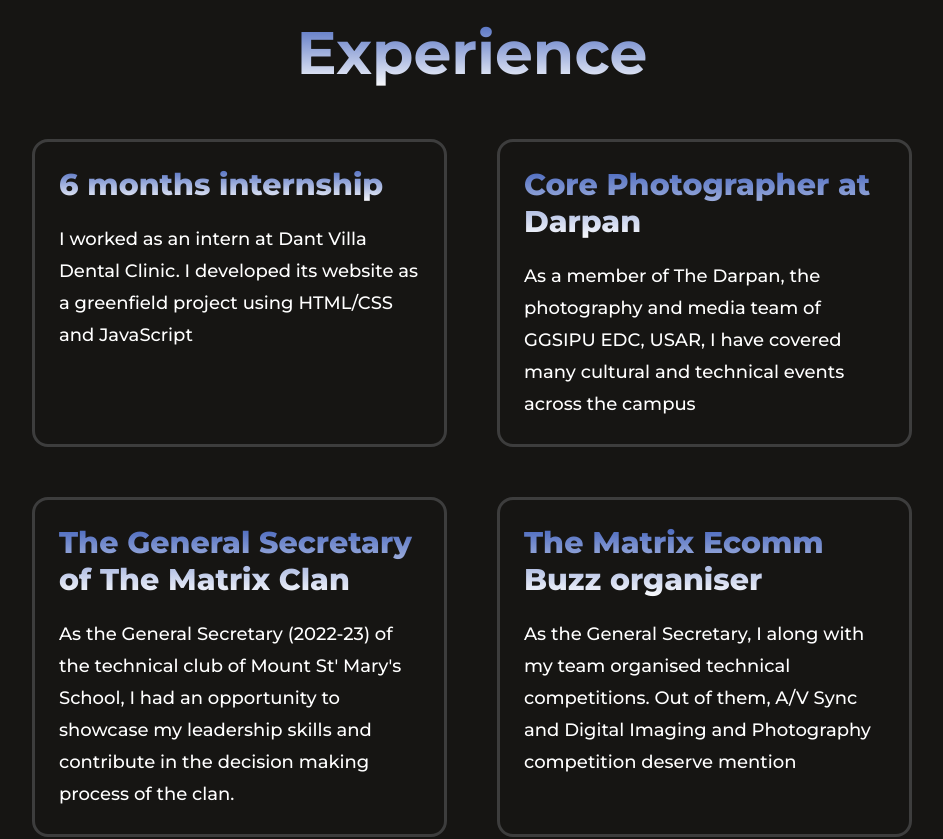
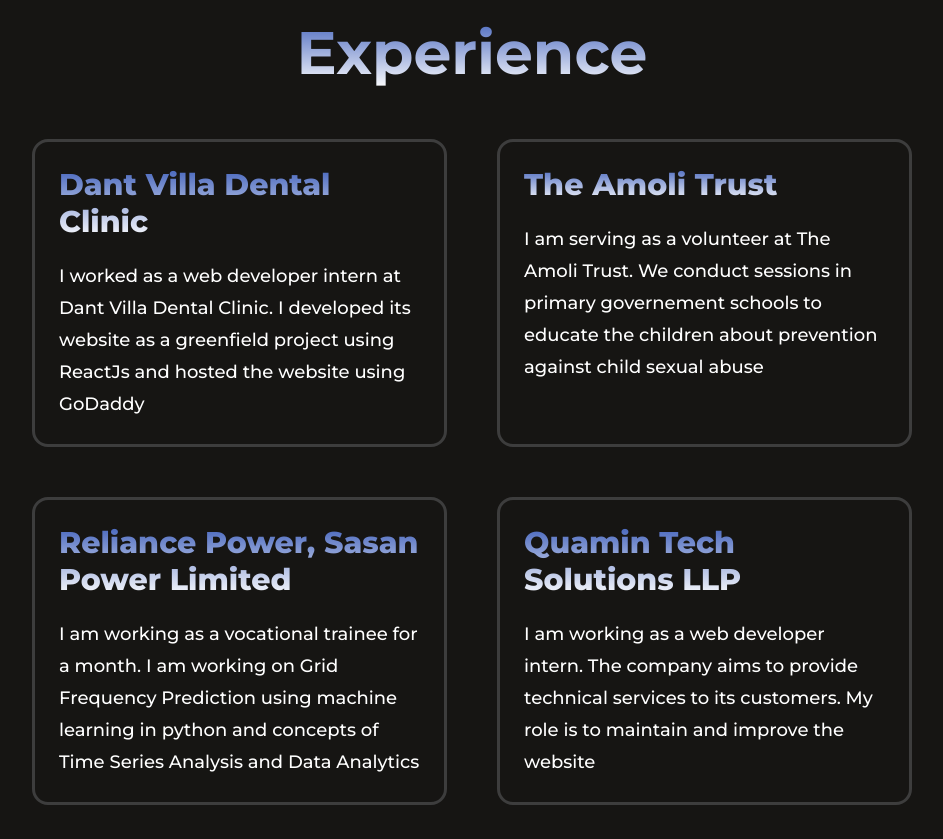
Before and after one commit to EshaanGupta1011/Portfolio, a React (Vite) app: page / in a window 1280 px wide. Shown: the part 1700-2539 px from the top of the page, without its empty margins (168-1111 px from the left). Built offline with nearby package versions, Linux system fonts and the light colour scheme.

Commit message:
updated the experience part

```diff
--- a/src/assets/experience.js
+++ b/src/assets/experience.js
@@ -1,8 +1,24 @@
 const experience = [
   {
-    title: "6 months internship",
-    desc: "I worked as an intern at Dant Villa Dental Clinic. I developed its website as a greenfield project using HTML/CSS and JavaScript",
+    title: "Dant Villa Dental Clinic",
+    desc: "I worked as a web developer intern at Dant Villa Dental Clinic. I developed its website as a greenfield project using ReactJs and hosted the website using GoDaddy",
   },
+
+  {
+    title: "The Amoli Trust",
+    desc: "I am serving as a volunteer at The Amoli Trust. We conduct sessions in primary governement schools to educate the children about prevention against child sexual abuse",
+  },
+
+  {
+    title: "Reliance Power, Sasan Power Limited",
+    desc: "I am working as a vocational trainee for a month. I am working on Grid Frequency Prediction using machine learning in python and concepts of Time Series Analysis and Data Analytics",
+  },
+
+  {
+    title: "Quamin Tech Solutions LLP",
+    desc: "I am working as a web developer intern. The company aims to provide technical services to its customers. My role is to maintain and improve the website ",
+  },
+
   {
     title: "Core Photographer at Darpan",
     desc: "As a member of The Darpan, the photography and media team of GGSIPU EDC, USAR, I have covered many cultural and technical events across the campus",
@@ -11,10 +27,6 @@
     title: " The General Secretary of The Matrix Clan",
     desc: "As the General Secretary (2022-23) of the technical club of Mount St' Mary's School, I had an opportunity to showcase my leadership skills and contribute in the decision making process of the clan.",
   },
-  {
-    title: "The Matrix Ecomm Buzz organiser",
-    desc: "As the General Secretary, I along with my team organised technical competitions. Out of them, A/V Sync and Digital Imaging and Photography competition deserve mention",
-  },
 ];
 
 export default experience;
```
